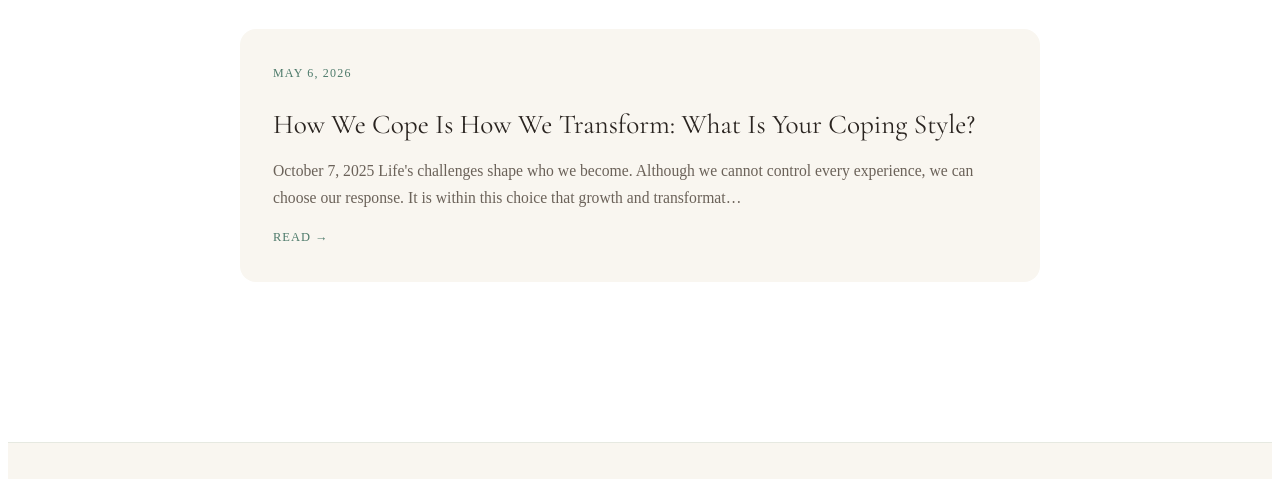
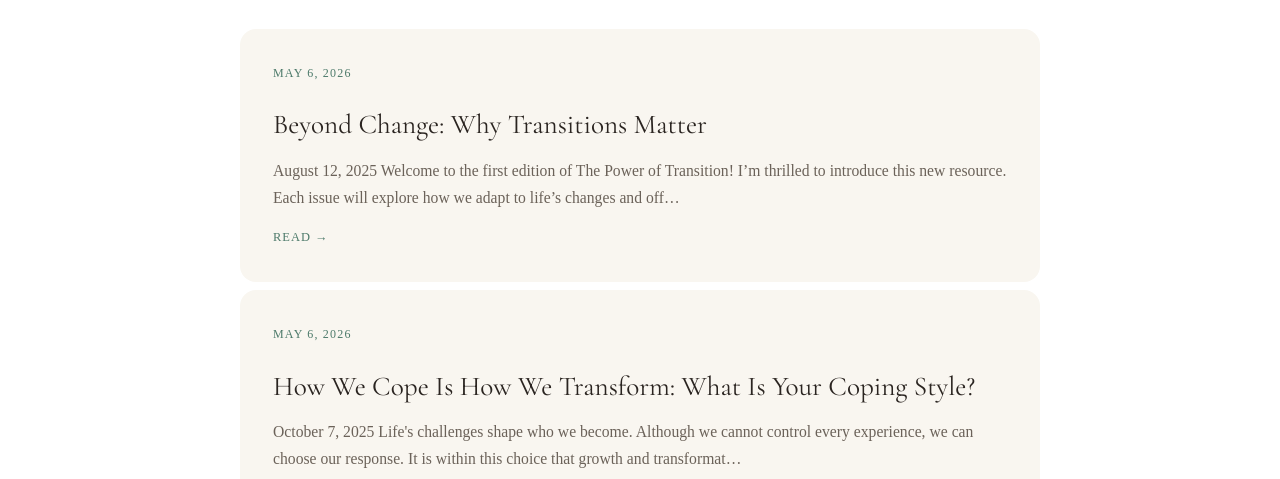
Before and after one commit to JFeelgoodOfficial/DrKennedyMusamali, a website: page blog.html in a window 1280 px wide. Shown: the part 831-1310 px from the top of the page. Drawn offline with nearby package versions, Linux system fonts and the light colour scheme.

Commit message:
Update blog index

```diff
--- a/blog.html
+++ b/blog.html
@@ -52,6 +52,12 @@
 </section>
 <section class="post-list">
 <!-- POSTS_START -->
+<a href="/blog/2026-05-06-beyond-change-why-transitions-matter.html" class="post-item">
+  <div class="post-item-date">May 6, 2026</div>
+  <h3 class="post-item-title">Beyond Change: Why Transitions Matter</h3>
+  <p class="post-item-excerpt">August 12, 2025 Welcome to the first edition of The Power of Transition! I’m thrilled to introduce this new resource. Each issue will explore how we adapt to life’s changes and off…</p>
+  <span class="post-item-arrow">Read →</span>
+</a>
 <a href="/blog/2026-05-06-how-we-cope-is-how-we-transform-what-is-your-coping-style.html" class="post-item">
   <div class="post-item-date">May 6, 2026</div>
   <h3 class="post-item-title">How We Cope Is How We Transform: What Is Your Coping Style?</h3>
```
